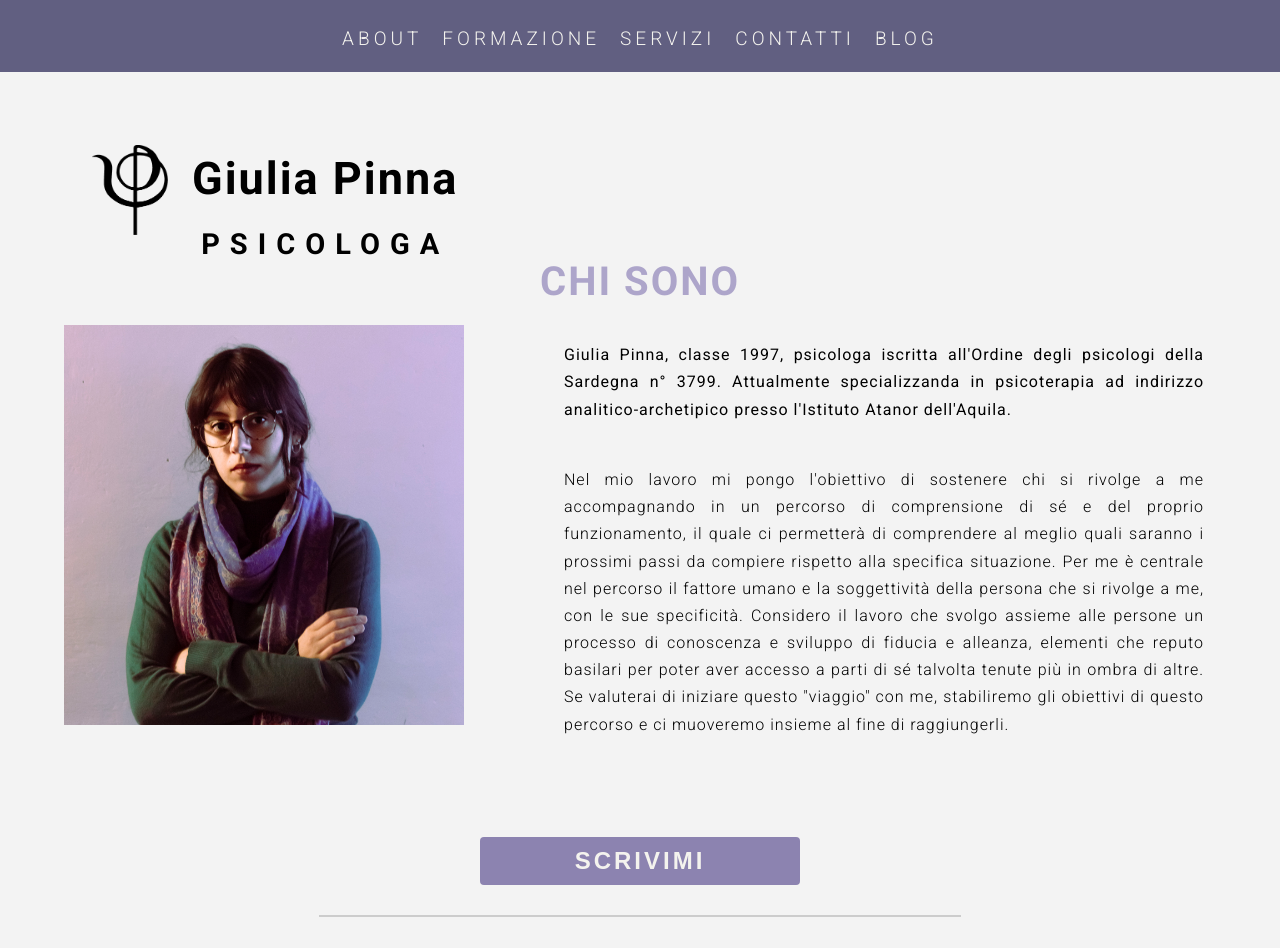
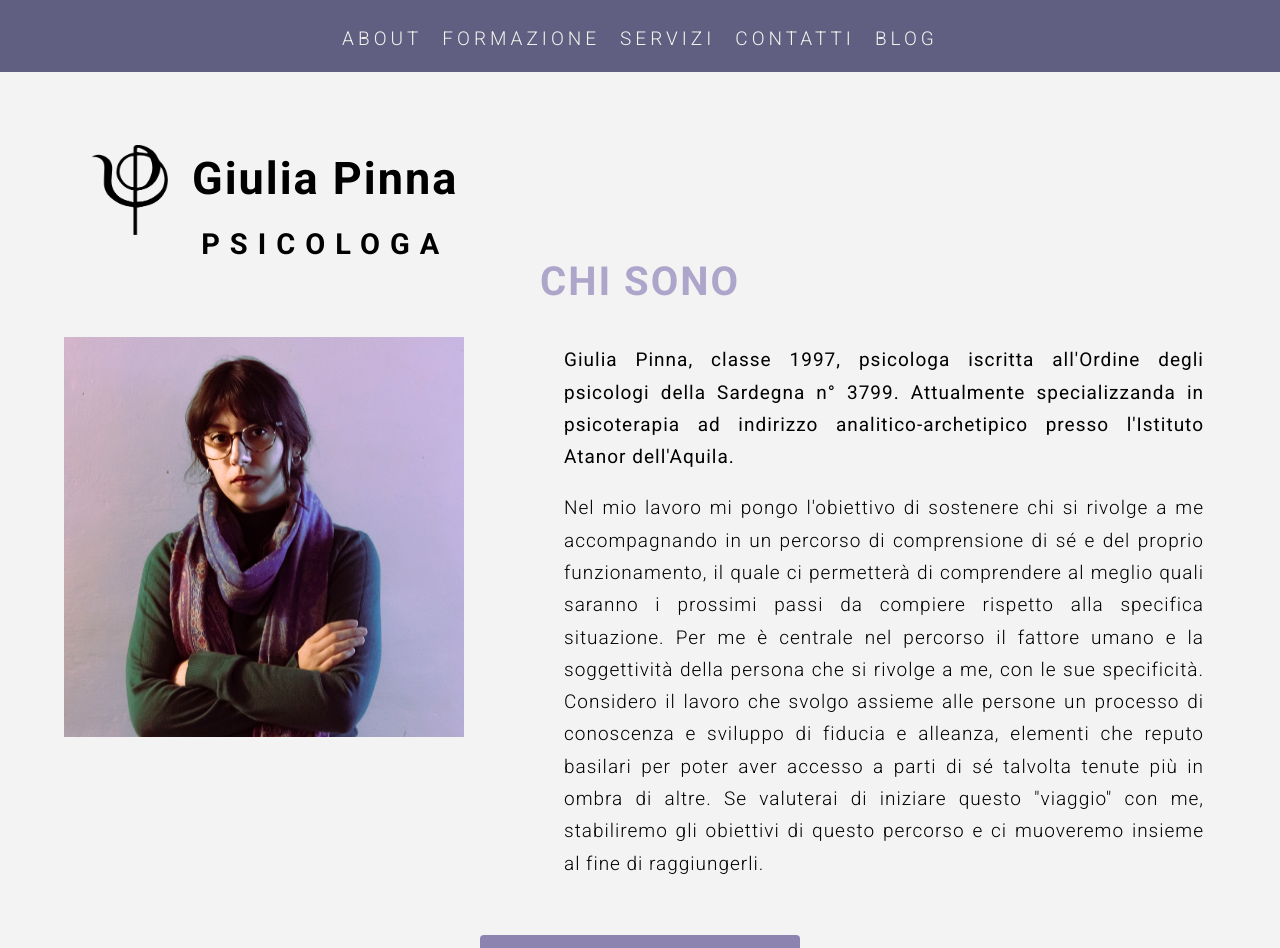
Before and after one commit to stynoap/sitopsy-React, a React (Create React App) app: page / in a window 1280 px wide. Shown: the top 948 px of the page. Built offline with nearby package versions, Linux system fonts and the light colour scheme.

Commit message:
altre modifiche stili

```diff
--- a/src/Components/About/About.css
+++ b/src/Components/About/About.css
@@ -3,7 +3,7 @@
     height: 400px;
     margin-right: 100px;
     margin-left: 8px;
-    margin-top: 0px;
+    margin-top: 12px;
     align-self: flex-start;
     /* border-radius: 50%; */
     background-image: url('./../../../public/pinna-psicologa-foto.JPG');
@@ -37,7 +37,7 @@ h2{
   justify-content: center;
   line-height: 1.7;
   letter-spacing: 10px;
-  font-size: 16px;
+  font-size: 19px;
   text-align: justify;
 }
 
@@ -66,7 +66,7 @@ h2{
     letter-spacing: 3px;
     font-weight: 800;
     margin-bottom: 10px;
-    margin-top: 40px;
+    margin-top: -15px;
   }
 
   .scrivimi:hover {
--- a/src/Components/About/About.js
+++ b/src/Components/About/About.js
@@ -14,7 +14,6 @@ const About = () => {
                 <p className='descrizione'>
                     Giulia Pinna, classe 1997, psicologa iscritta all'Ordine degli psicologi della Sardegna n° 3799.
                     Attualmente specializzanda in psicoterapia ad indirizzo analitico-archetipico presso l'Istituto Atanor dell'Aquila.
-                    <br />
                     <br />
                     <p className='metodo'>
                     Nel mio lavoro mi pongo l'obiettivo di sostenere chi si rivolge a me accompagnando in un percorso di comprensione
```
